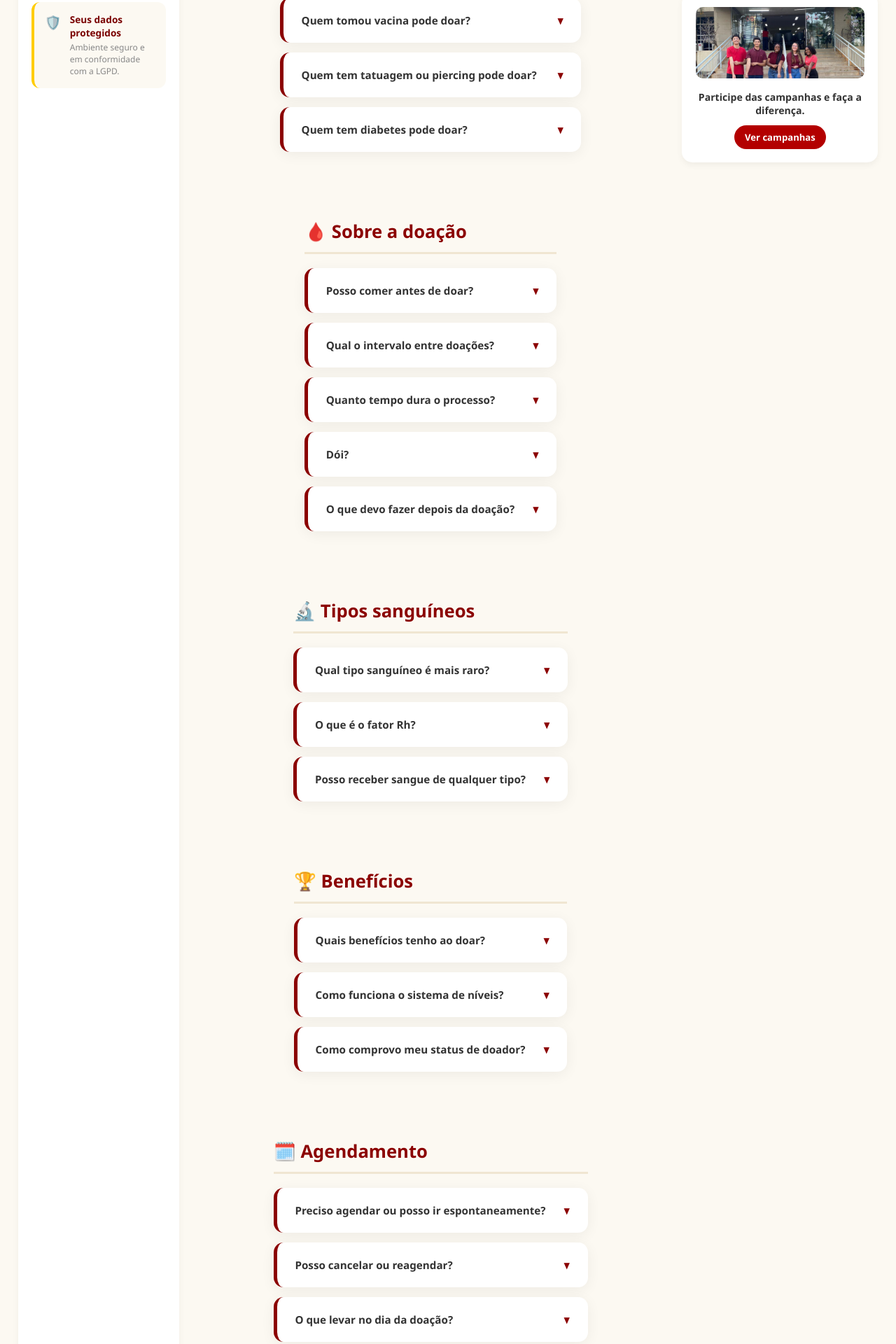
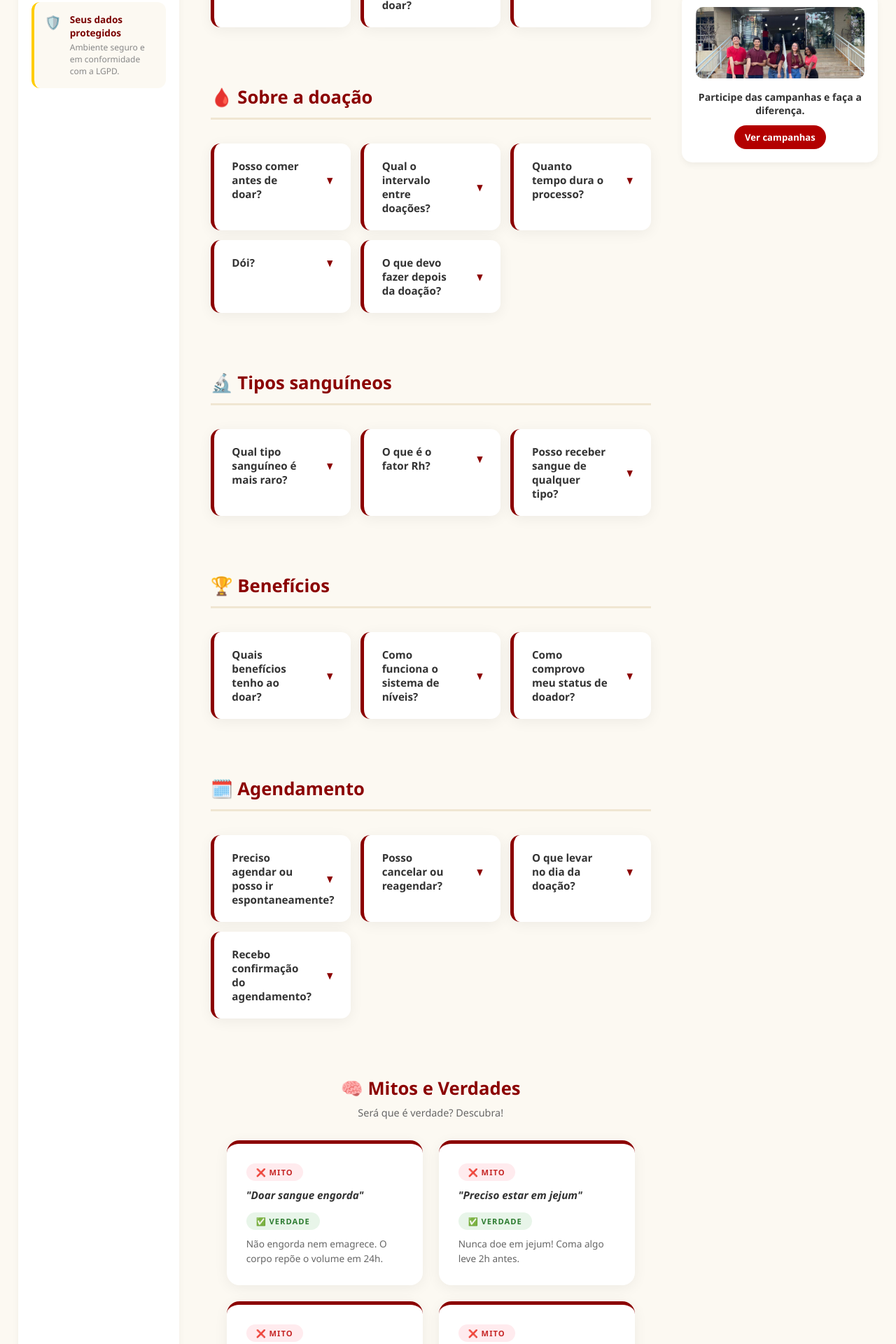
Before and after one commit to Melissa3-ctrl/sanguebom, a Django app: page /duvidas/ in a window 1280 px wide. Shown: the part 760-2680 px from the top of the page at 70% size. Run offline with Django 5.2, Linux system fonts and the light colour scheme.

Commit message:
Corrige header, layout e ajustes finais

```diff
--- a/membros/static/css/duvidas.css
+++ b/membros/static/css/duvidas.css
@@ -90,6 +90,11 @@
     max-width: 1000px;
     margin: 0 auto 50px auto;
     padding: 0 clamp(16px, 2vw, 40px);
+
+    /* Grid pras perguntas ficarem lado a lado */
+    display: grid;
+    grid-template-columns: 1fr;
+    gap: 14px;
 }
 
 .faq-section h2 {
@@ -99,6 +104,22 @@
     font-weight: 800;
     padding-bottom: 12px;
     border-bottom: 3px solid var(--vermelho-borda);
+    grid-column: 1 / -1;   /* Título ocupa a linha toda */
+}
+
+/* Tablet: 2 colunas */
+@media (min-width: 768px) {
+    .faq-section {
+        grid-template-columns: repeat(2, 1fr);
+    }
+}
+
+/* Desktop/TV: 3 colunas */
+@media (min-width: 1200px) {
+    .faq-section {
+        grid-template-columns: repeat(3, 1fr);
+        max-width: 1400px;
+    }
 }
 
 /* =========================================================
@@ -108,11 +129,12 @@
 .faq-item {
     background: var(--branco);
     border-radius: 14px;
-    margin-bottom: 14px;
     box-shadow: var(--sombra-suave);
     border-left: 5px solid var(--vermelho-principal);
     transition: all 0.3s;
     overflow: hidden;
+    margin-bottom: 0;   /* gap do grid cuida */
+    height: 100%;
 }
 
 .faq-item:hover {
@@ -178,7 +200,7 @@
 }
 
 /* =========================================================
-   MITOS E VERDADES
+   MITOS E VERDADES — FLEX CENTRALIZADO ✨
    ========================================================= */
 
 .mitos-section {
@@ -202,37 +224,23 @@
     margin: 0 0 30px 0;
 }
 
+/* Flexbox centralizado — funciona com QUALQUER número de cards */
 .mitos-grid {
-    display: grid;
-    grid-template-columns: 1fr;
+    display: flex;
+    flex-wrap: wrap;
+    justify-content: center;     /* 👈 CENTRALIZA automaticamente */
     gap: clamp(16px, 1.8vw, 24px);
-}
-
-/* TABLET: 2 colunas */
-@media (min-width: 700px) {
-    .mitos-grid {
-        grid-template-columns: repeat(2, 1fr);
-    }
-}
-
-/* NOTEBOOK / TV: 3 colunas */
-@media (min-width: 1024px) {
-    .mitos-grid {
-        grid-template-columns: repeat(3, 1fr);
-    }
-}
-
-/* TV 4K */
-@media (min-width: 1920px) {
-    .mitos-grid {
-        gap: 28px;
-        max-width: 1700px;
-        margin: 0 auto;
-    }
+    max-width: 1300px;
+    margin: 0 auto;
 }
 
 /* CARD DE MITO */
 .mito-card {
+    /* 3 por linha no desktop */
+    flex: 0 1 calc((100% - 2 * clamp(16px, 1.8vw, 24px)) / 3);
+    min-width: 280px;
+    max-width: 420px;
+
     background: var(--branco);
     border-radius: 18px;
     padding: clamp(20px, 2.2vw, 28px);
@@ -243,7 +251,7 @@
     gap: 10px;
     transition: all 0.3s;
     animation: fadeInUp 0.5s ease both;
-    height: 100%;
+    height: auto;
 }
 
 .mito-card:hover {
@@ -291,6 +299,21 @@
     font-size: clamp(0.85rem, 1vw, 0.95rem);
     line-height: 1.5;
     margin: 0;
+}
+
+/* Tablet: 2 por linha */
+@media (max-width: 1024px) {
+    .mito-card {
+        flex: 0 1 calc((100% - clamp(16px, 1.8vw, 24px)) / 2);
+    }
+}
+
+/* Celular: 1 por linha */
+@media (max-width: 700px) {
+    .mito-card {
+        flex: 0 1 100%;
+        max-width: 100%;
+    }
 }
 
 /* =========================================================
@@ -364,12 +387,12 @@
 }
 
 /* =========================================================
-   TELAS MUITO GRANDES (TV FULL HD / 4K)
+   TV FULL HD / 4K
    ========================================================= */
 
 @media (min-width: 1920px) {
     .faq-section {
-        max-width: 1200px;
+        max-width: 1400px;
     }
 
     .mitos-section {
@@ -388,19 +411,25 @@
     .faq-item p {
         font-size: 1.1rem;
     }
+
+    .mitos-grid {
+        max-width: 1700px;
+        gap: 28px;
+    }
+
+    .mito-card {
+        flex: 0 1 calc((100% - 2 * 28px) / 3);
+        max-width: 500px;
+    }
 }
 
 @media (min-width: 2560px) {
     .faq-section {
-        max-width: 1500px;
+        max-width: 1600px;
     }
 
     .mitos-section {
         max-width: 2200px;
-    }
-
-    .mitos-grid {
-        gap: 36px;
     }
 
     .duvidas-header h1 {
@@ -438,7 +467,7 @@
 }
 
 /* =========================================================
-   RESPONSIVO — CELULAR PEQUENO
+   CELULAR PEQUENO
    ========================================================= */
 
 @media (max-width: 480px) {
--- a/membros/views.py
+++ b/membros/views.py
@@ -90,25 +90,29 @@ def locais_para_doar(request):
 
 
 def campanhas(request):
+    # Se for staff → relatórios
+    if request.user.is_authenticated and request.user.is_staff:
+        return redirect('relatorios')
+
+    # Se for hemocentro → painel
+    if request.user.is_authenticated and hasattr(request.user, 'hemocentro'):
+        return redirect('painel_hemocentro')
+
+    # 🔓 CAMPANHAS SÃO PÚBLICAS — qualquer pessoa vê
+    campanhas_lista = Campanha.objects.filter(ativa=True)
+
+    # Se tá logado como doador, mostra dados extras (próximo agendamento)
+    doador = None
+    proximo_agendamento = None
+
     if request.user.is_authenticated:
-        if request.user.is_staff:
-            return redirect('relatorios')
-        if hasattr(request.user, 'hemocentro'):
-            return redirect('painel_hemocentro')
-
-    if not request.user.is_authenticated:
-        return redirect('login')
-
-    doador = get_object_or_404(Doador, usuario=request.user)
-    hoje = timezone.localdate()
-
-    proximo_agendamento = Agendamento.objects.filter(
-        doador=doador,
-        data__gte=hoje
-    ).order_by('data', 'horario').first()
-
-    # Busca as campanhas ativas do banco
-    campanhas_lista = Campanha.objects.filter(ativa=True)
+        doador = Doador.objects.filter(usuario=request.user).first()
+        if doador:
+            hoje = timezone.localdate()
+            proximo_agendamento = Agendamento.objects.filter(
+                doador=doador,
+                data__gte=hoje
+            ).order_by('data', 'horario').first()
 
     return render(request, 'campanhas.html', {
         'doador': doador,
```
Also changed, not shown: membros/static/css/painel_hemocentro.css (+40 -0 lines), templates/preciso_doacao.html (+4 -4 lines), templates/relatorios.html (+4 -4 lines), db.sqlite3.
